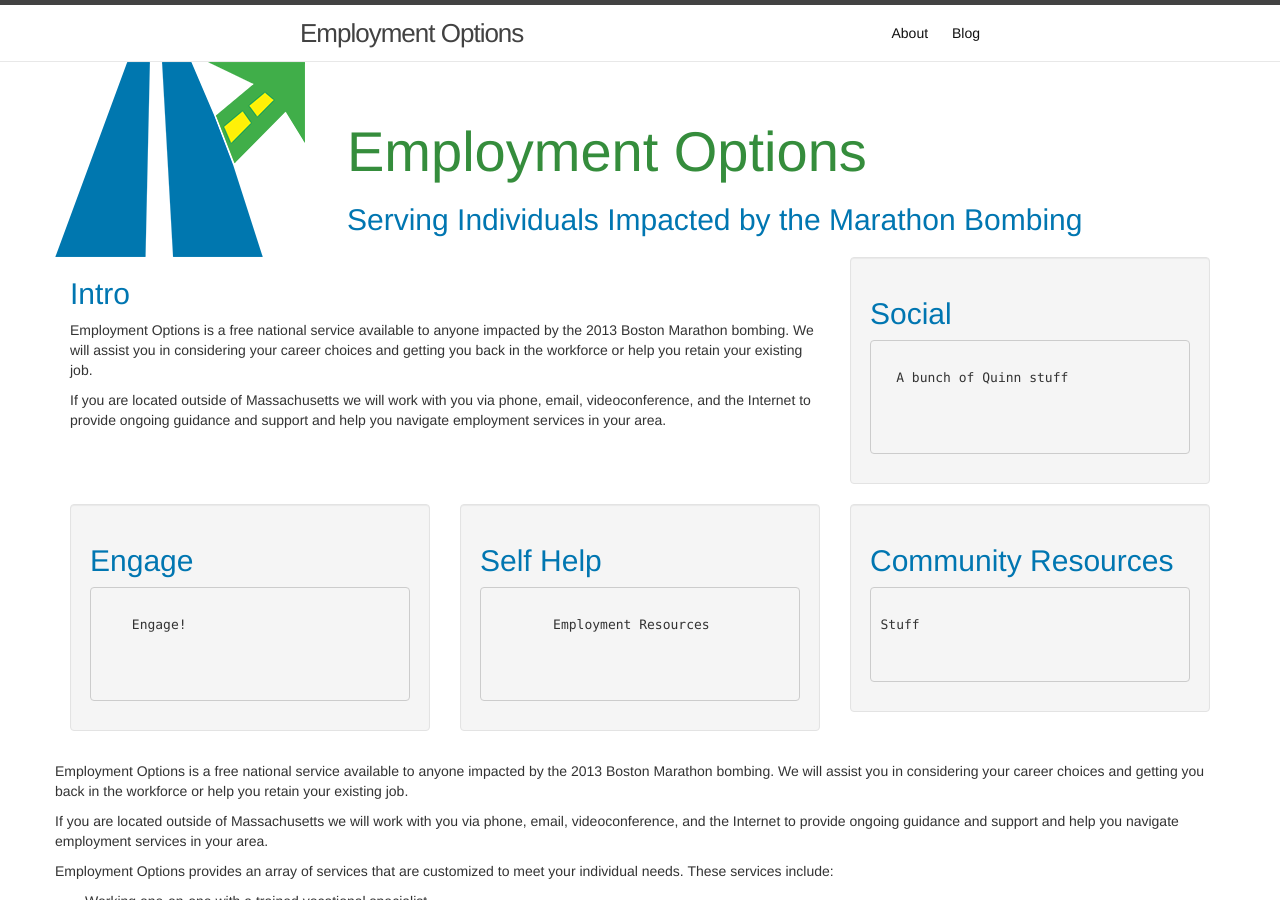
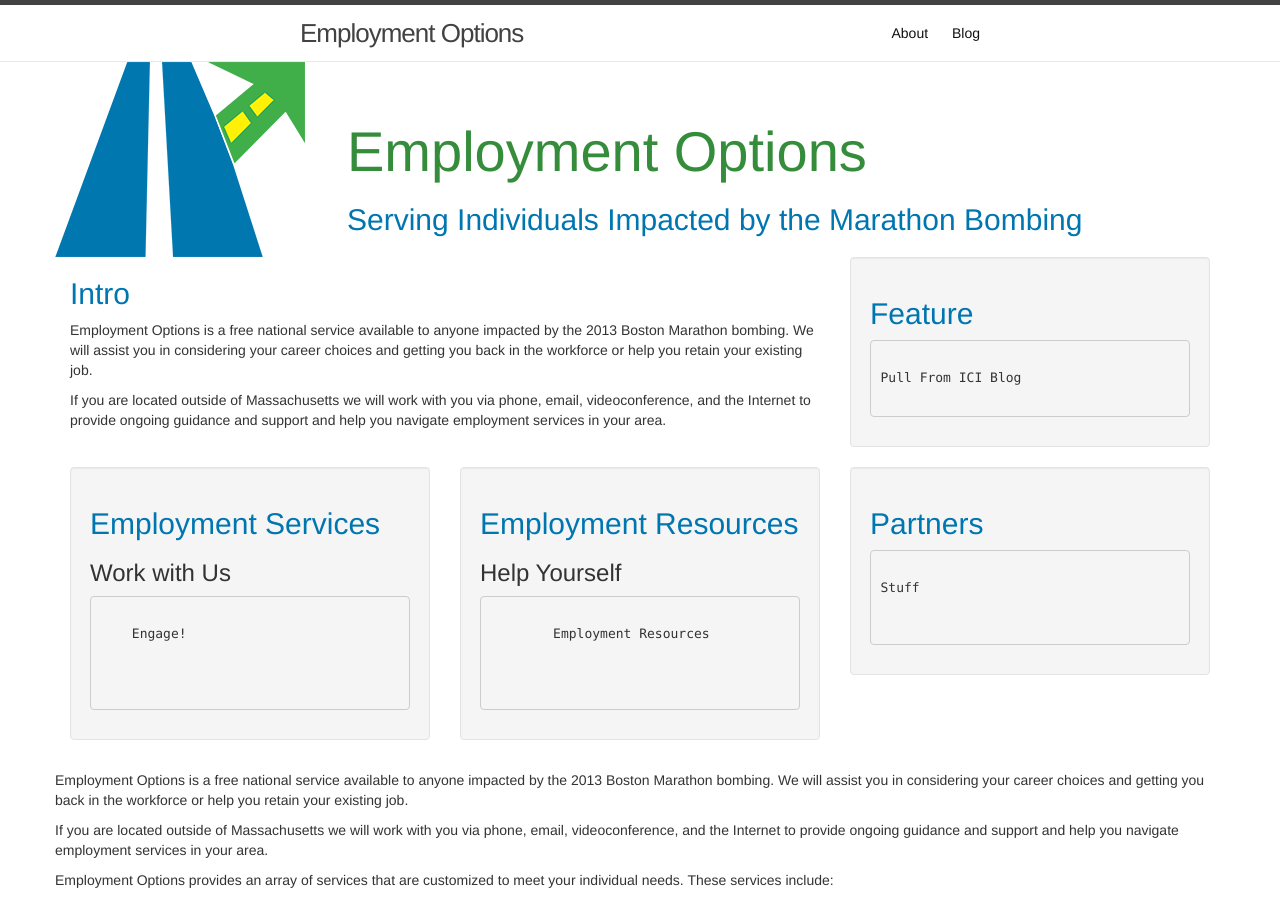
Before and after one commit to communityinclusion/mova, a Jekyll site: the page built from index.html, in a window 1280 px wide and 900 px high. Built offline with Jekyll 4.4.1, drawn with Linux system fonts in a browser that asks for light colours.

Commit message:
some commits

```diff
--- a/index.html
+++ b/index.html
@@ -16,12 +16,10 @@ layout: default
   </div>
    <div class="col-md-4">
 <div class="well">
-<h2>Social</h2>
+<h2>Feature</h2>
 <pre>
 
-  A bunch of Quinn stuff
-
-
+Pull From ICI Blog
 
 </pre>
 </div>
@@ -31,7 +29,8 @@ layout: default
 <div class="row">
   <div class="col-md-4">
 <div class="well">
-  <h2>Engage</h2>
+  <h2>Employment Services</h2>
+  <h3>Work with Us</h3>
   <pre>
 
     Engage!
@@ -43,7 +42,8 @@ layout: default
   </div>
    <div class="col-md-4">
      <div class="well">
-       <h2>Self Help</h2>
+       <h2>Employment Resources</h2>
+       <h3>Help Yourself</h3>
        <pre>
 
         Employment Resources
@@ -54,7 +54,7 @@ layout: default
    </div>
    <div class="col-md-4">
      <div class="well">
-       <h2>Community Resources</h2>
+       <h2>Partners</h2>
        <pre>
 
 Stuff
```
